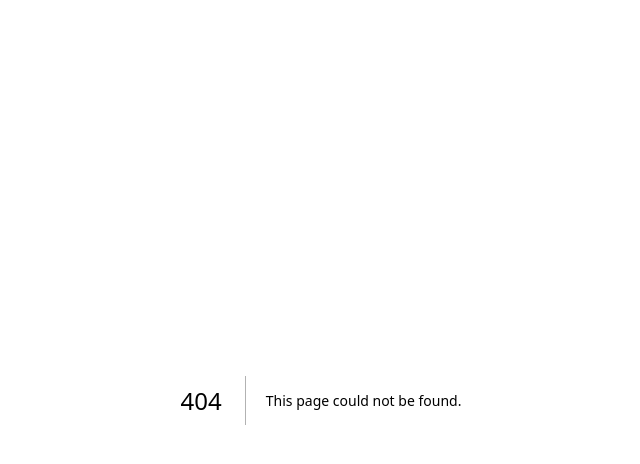
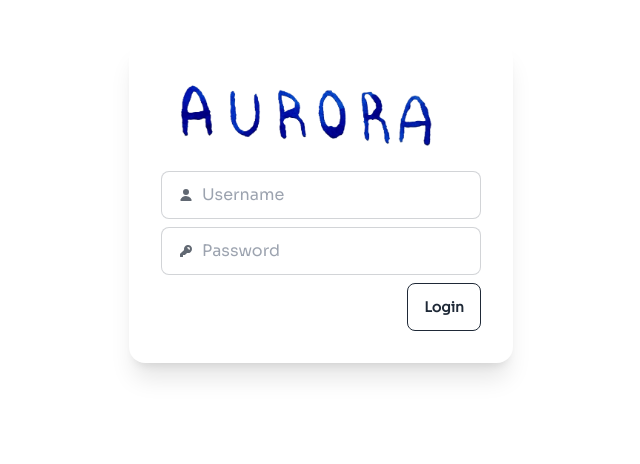
Before and after one commit to pbendtsen/aurora2, a Next.js app: page /login in a window 1280 px wide. Before the commit this address had no page. Shown: the top 464 px of the page, without its empty margins (319-959 px from the left). Built offline with nearby package versions, Linux system fonts and the light colour scheme.

Commit message:
login added

```diff
--- a/app/admin/page.tsx
+++ b/app/admin/page.tsx
@@ -2,6 +2,7 @@
 import { addDoc, collection, deleteDoc, doc, onSnapshot, query, updateDoc } from 'firebase/firestore';
 import React, { useEffect, useState } from 'react'
 import { db } from "../firebase";
+import { useRouter } from 'next/navigation';
 
 function sortTimes(times: any[]): any[] {
   const definedTimes = times.filter(item => item.pickup !== undefined);
@@ -25,9 +26,18 @@ function sortTimes(times: any[]): any[] {
 
 const AdminPage = () => {
 
+    const router = useRouter();
+
     const [orders, setOrders] = useState<any[]>([])
     const [nextOpening, setNextOpening] = useState('')
     const [openingTime, setOpeningTime] = useState('')
+
+    useEffect(() => {
+      const isAuthenticated = localStorage.getItem('isLoggedIn') === 'true';
+      if (!isAuthenticated) {
+          router.push('/login');
+      }
+    }, []);
 
     useEffect(() => {
         const q = query(collection(db, 'orders'))
--- /dev/null
+++ b/app/login/page.tsx
@@ -0,0 +1,62 @@
+"use client"
+import { useState } from 'react';
+import Image from 'next/image';
+import { useRouter } from 'next/navigation';
+import { authenticateUser, setUser } from '../services/authService';
+
+function Login() {
+    const router = useRouter();
+
+    const [username, setUsername] = useState('');
+    const [password, setPassword] = useState('');
+    const [error, setError] = useState('');
+
+    const handleLogin = () => {
+
+        const isAuthenticated = authenticateUser(username, password);
+
+        console.log('log in')
+        if (isAuthenticated) {
+            localStorage.setItem('isLoggedIn', 'true');
+            setUser(username);
+            console.log('logged in')
+            router.push('/admin');
+        } else {
+            console.log('not logged in')
+            setError('Invalid username or password');
+        }
+    }
+
+    return (
+        <div className='flex flex-row justify-center mt-10'>
+
+            <div className="card w-96 bg-base-100 shadow-xl">
+                <div className="card-body">
+                    <Image src="/logo3.png" alt="Logo" width={300} height={200} />
+
+
+                    <label className="input input-bordered flex items-center gap-2">
+                        <svg xmlns="http://www.w3.org/2000/svg" viewBox="0 0 16 16" fill="currentColor" className="w-4 h-4 opacity-70"><path d="M8 8a3 3 0 1 0 0-6 3 3 0 0 0 0 6ZM12.735 14c.618 0 1.093-.561.872-1.139a6.002 6.002 0 0 0-11.215 0c-.22.578.254 1.139.872 1.139h9.47Z" /></svg>
+                        <input onChange={(event) => setUsername(event.target.value)} className="grow" placeholder="Username" />
+                    </label>
+                    <label className="input input-bordered flex items-center gap-2">
+                        <svg xmlns="http://www.w3.org/2000/svg" viewBox="0 0 16 16" fill="currentColor" className="w-4 h-4 opacity-70"><path fillRule="evenodd" d="M14 6a4 4 0 0 1-4.899 3.899l-1.955 1.955a.5.5 0 0 1-.353.146H5v1.5a.5.5 0 0 1-.5.5h-2a.5.5 0 0 1-.5-.5v-2.293a.5.5 0 0 1 .146-.353l3.955-3.955A4 4 0 1 1 14 6Zm-4-2a.75.75 0 0 0 0 1.5.5.5 0 0 1 .5.5.75.75 0 0 0 1.5 0 2 2 0 0 0-2-2Z" clipRule="evenodd" /></svg>
+                        <input onChange={(event) => setPassword(event.target.value)} type="password" className="grow" placeholder="Password" />
+                    </label>
+
+                    <div className="card-actions justify-end">
+                        <button onClick={handleLogin} className="btn btn-outline">Login</button>
+                    </div>
+
+                    {error && (
+                        <div className='flex flex-row justify-center'>
+                            <p className=' text-red-400 text-sm'>{error}</p>
+                        </div>
+                    )}
+                </div>
+            </div>
+        </div>
+    );
+}
+
+export default Login;
--- a/app/page.tsx
+++ b/app/page.tsx
@@ -94,8 +94,6 @@ export default function Home() {
         <div className="bg-cover bg-center w-full h-full absolute top-0 left-0"
             style={{ backgroundImage: `url('/facade3.png')`, backgroundAttachment: 'fixed', position: 'fixed', zIndex: -1 }}>
         </div>
-
-          {/* <Image src="/facade3.png" alt="Logo" width={0} height={0} sizes="100vw" style={{width: '100%', height: 'auto'}}/> */}
 
         <div className="z-20 my-40">
           <Image src="/logo3.png" alt="Logo" width={300} height={200} />
--- /dev/null
+++ b/app/services/authService.tsx
@@ -0,0 +1,11 @@
+
+const authenticateUser = (username: string, password: string) => {
+    return process.env.NEXT_PUBLIC_USERNAME == username && process.env.NEXT_PUBLIC_PASSWORD == password;
+};
+
+const setUser = (username: string) => {
+    localStorage.setItem('user', username);
+}
+
+export { setUser };
+export { authenticateUser };
```
